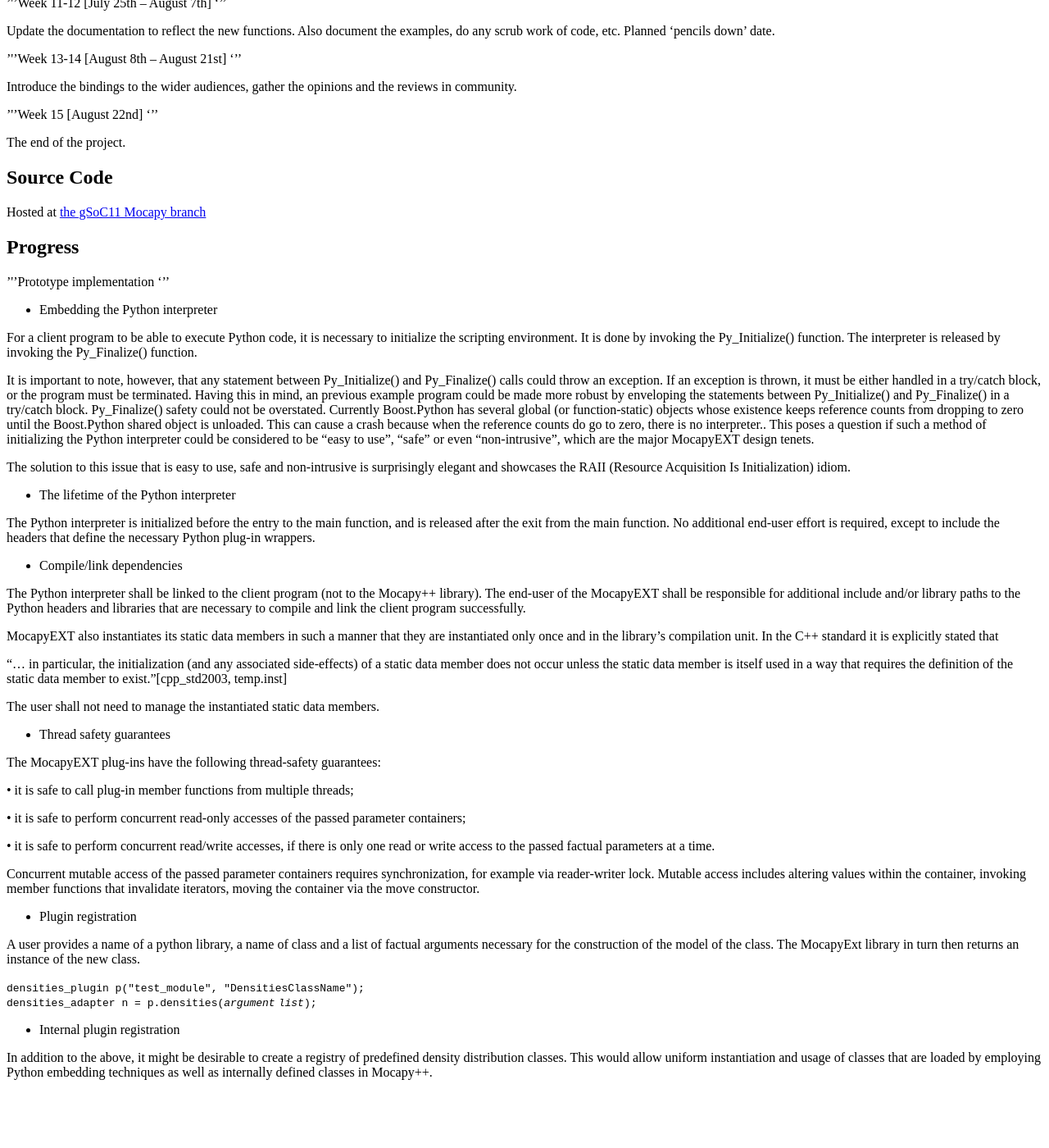
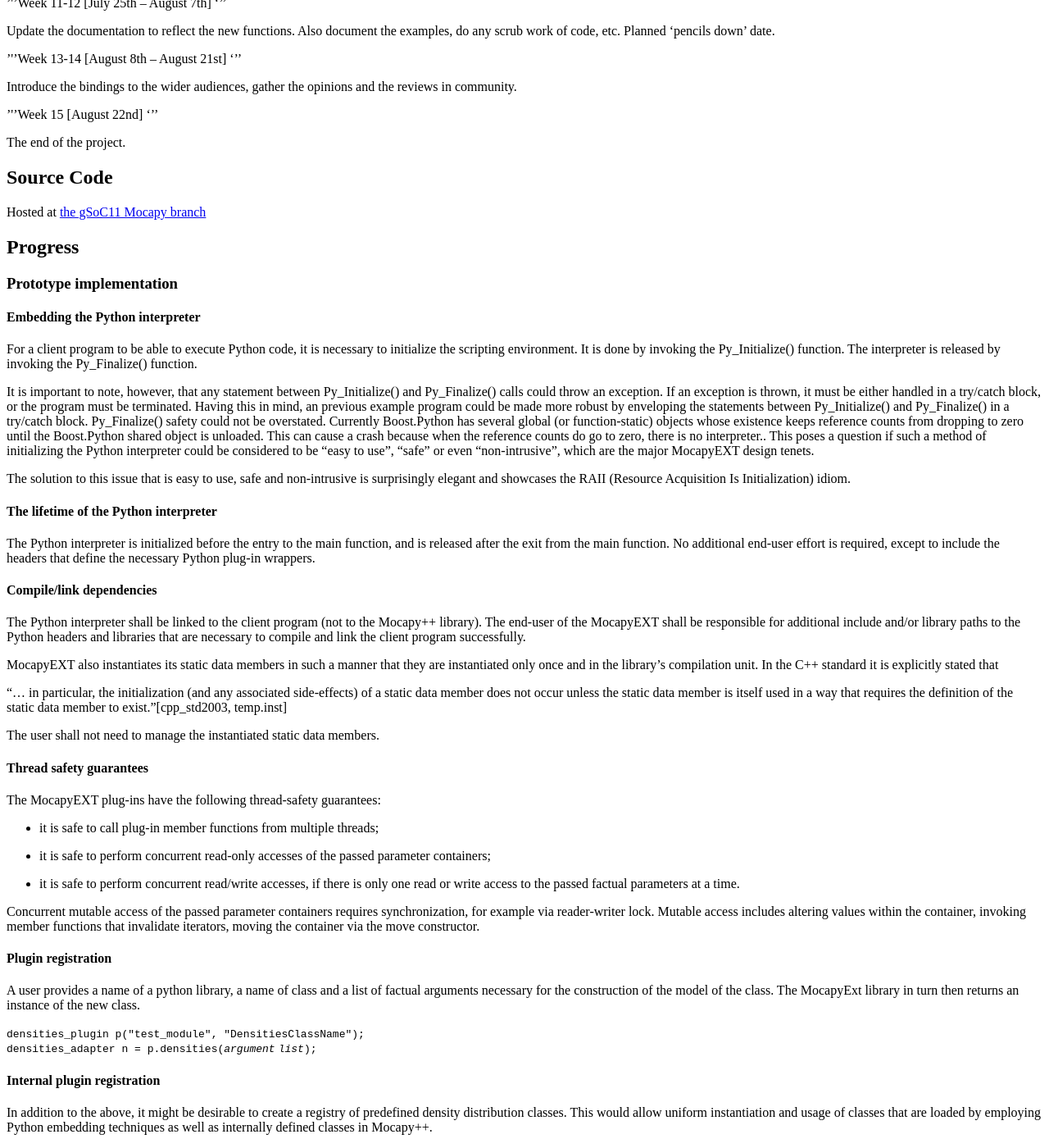
Before and after one commit to biopython/biopython.github.io, a Jekyll site: the page built from wiki/GSOC2011_MocapyExt.md, in a window 1280 px wide and 1400 px high, scrolled down 1706 px. Shown: the whole window at 82% size. Built offline with Jekyll 4.4.1, drawn with Linux system fonts in a browser that asks for light colours; before the commit the page ends 3039 px from its top, so only the background shows below that.

Commit message:
/* Progress */

```diff
--- a/wiki/GSOC2011_MocapyExt.md
+++ b/wiki/GSOC2011_MocapyExt.md
@@ -175,9 +175,9 @@ branch](http://mocapy.svn.sourceforge.net/viewvc/mocapy/branches/gSoC11/)
 Progress
 --------
 
-'''Prototype implementation '''
+### Prototype implementation
 
--   Embedding the Python interpreter
+#### Embedding the Python interpreter
 
 For a client program to be able to execute Python code, it is necessary
 to initialize the scripting environment. It is done by invoking the
@@ -203,14 +203,14 @@ The solution to this issue that is easy to use, safe and non-intrusive
 is surprisingly elegant and showcases the RAII (Resource Acquisition Is
 Initialization) idiom.
 
--   The lifetime of the Python interpreter
+#### The lifetime of the Python interpreter
 
 The Python interpreter is initialized before the entry to the main
 function, and is released after the exit from the main function. No
 additional end-user effort is required, except to include the headers
 that define the necessary Python plug-in wrappers.
 
--   Compile/link dependencies
+#### Compile/link dependencies
 
 The Python interpreter shall be linked to the client program (not to the
 Mocapy++ library). The end-user of the MocapyEXT shall be responsible
@@ -229,17 +229,22 @@ member to exist."\[cpp\_std2003, temp.inst\]
 
 The user shall not need to manage the instantiated static data members.
 
--   Thread safety guarantees
+#### Thread safety guarantees
 
 The MocapyEXT plug-ins have the following thread-safety guarantees:
 
-• it is safe to call plug-in member functions from multiple threads;
+-   it is safe to call plug-in member functions from multiple threads;
 
-• it is safe to perform concurrent read-only accesses of the passed
-parameter containers;
+<!-- -->
 
-• it is safe to perform concurrent read/write accesses, if there is only
-one read or write access to the passed factual parameters at a time.
+-   it is safe to perform concurrent read-only accesses of the passed
+    parameter containers;
+
+<!-- -->
+
+-   it is safe to perform concurrent read/write accesses, if there is
+    only one read or write access to the passed factual parameters at
+    a time.
 
 Concurrent mutable access of the passed parameter containers requires
 synchronization, for example via reader-writer lock. Mutable access
@@ -247,7 +252,7 @@ includes altering values within the container, invoking member functions
 that invalidate iterators, moving the container via the move
 constructor.
 
--   Plugin registration
+#### Plugin registration
 
 A user provides a name of a python library, a name of class and a list
 of factual arguments necessary for the construction of the model of the
@@ -257,7 +262,7 @@ class.
 `densities_plugin p("test_module", "DensitiesClassName");`
 `densities_adapter n = p.densities(`*`argument` `list`*`);`
 
--   Internal plugin registration
+#### Internal plugin registration
 
 In addition to the above, it might be desirable to create a registry of
 predefined density distribution classes. This would allow uniform
```
Also changed, not shown: 1 other file.
